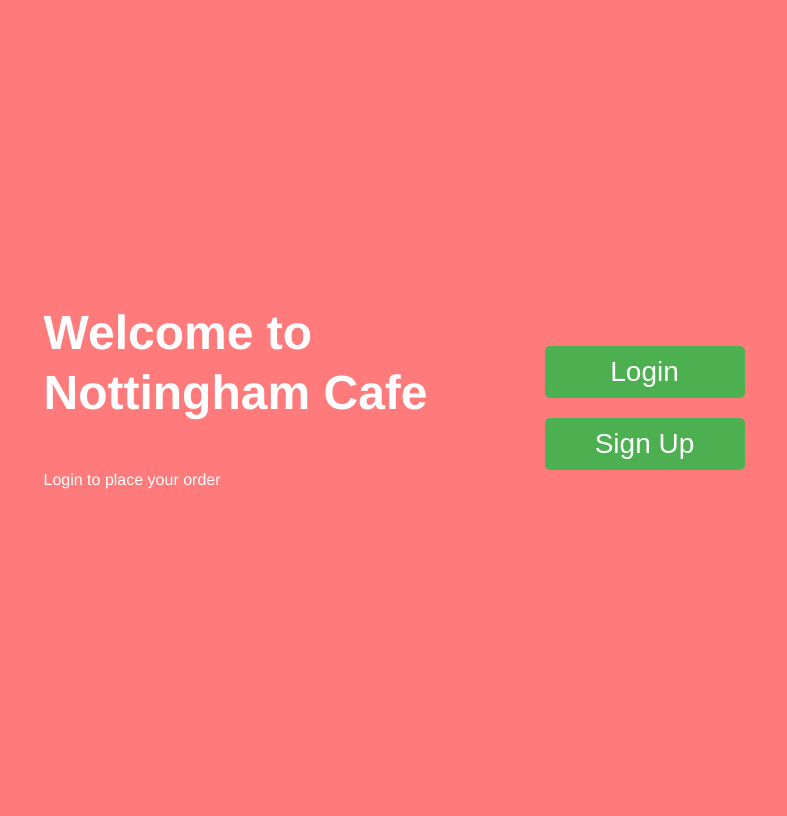
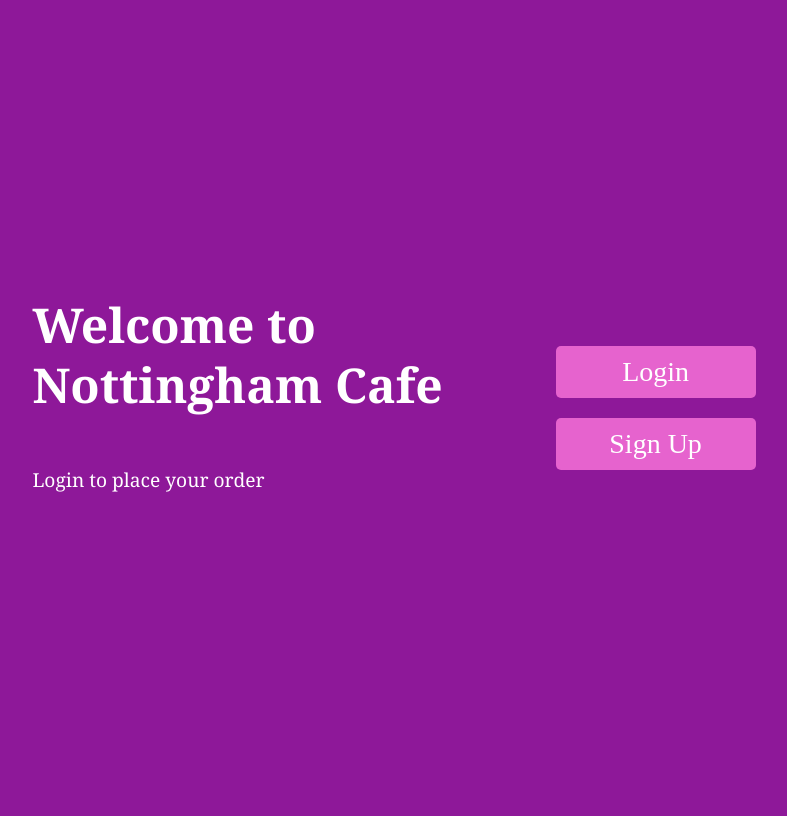
Before and after one commit to Absimpthe/newDatabase, a PHP site: page / in a window 1280 px wide. Shown: the whole page, without its empty margins (246-1033 px from the left). Run offline with PHP 8.4, Linux system fonts and the light colour scheme.

Commit message:
style change

```diff
--- a/homepage.js
+++ b/homepage.js
@@ -42,7 +42,6 @@ document.addEventListener("DOMContentLoaded", function() {
     signupInsteadLink.addEventListener("click", function(e) {
         e.preventDefault(); // Prevent the default anchor action
 
-        // Hide the sign-up section and show the login section
         signUpSection.style.display = 'block';
         loginSection.style.display = 'none';
     });
@@ -105,7 +104,6 @@ document.addEventListener("DOMContentLoaded", function() {
     function sendData() {
         var formData = new FormData(signUpForm);
 
-        // Example of sending form data to a server using fetch
         fetch("your-server-endpoint", {
             method: "POST",
             body: formData
--- a/styles.css
+++ b/styles.css
@@ -3,10 +3,10 @@ body {
   display: flex;
   justify-content: center;
   padding: 3rem 0;
-  font-family: Helvetica, sans-serif;
-  font-size: 1rem;
-  color: white;
-  background-color: #ff7a7a;
+  font-family: Georgia, serif;
+  font-size: 1.2rem;
+  color: rgb(255, 255, 255);
+  background-color: #8e1899;
   overflow-y: hidden;
 }
 
@@ -51,27 +51,29 @@ main {
 }
 
 #showSignUp {
+  font-family: 'Times New Roman', serif;
   font-size: 1.75rem;
   width: 200px;
   display: block;
-  background-color: #4CAF50; /* Green background */
-  color: white; /* White text */
-  padding: 10px 20px; /* Top and Bottom padding 10px, Left and Right padding 20px */
-  border: none; /* No border */
-  cursor: pointer; /* Cursor changes to pointer when hovering over the button */
-  border-radius: 5px; /* Rounded corners */
+  background-color: #e663ce;
+  color: white;
+  padding: 10px 20px;
+  border: none;
+  cursor: pointer;
+  border-radius: 5px;
 }
 
 #showLogin {
+  font-family: 'Times New Roman', serif;
   font-size: 1.75rem;
   width: 200px;
   display: block;
-  background-color: #4CAF50; /* Green background */
-  color: white; /* White text */
-  padding: 10px 20px; /* Top and Bottom padding 10px, Left and Right padding 20px */
-  border: none; /* No border */
-  cursor: pointer; /* Cursor changes to pointer when hovering over the button */
-  border-radius: 5px; /* Rounded corners */
+  background-color: #e663ce;
+  color: white;
+  padding: 10px 20px;
+  border: none;
+  cursor: pointer;
+  border-radius: 5px;
   margin-bottom: 20px;
 }
 
```
